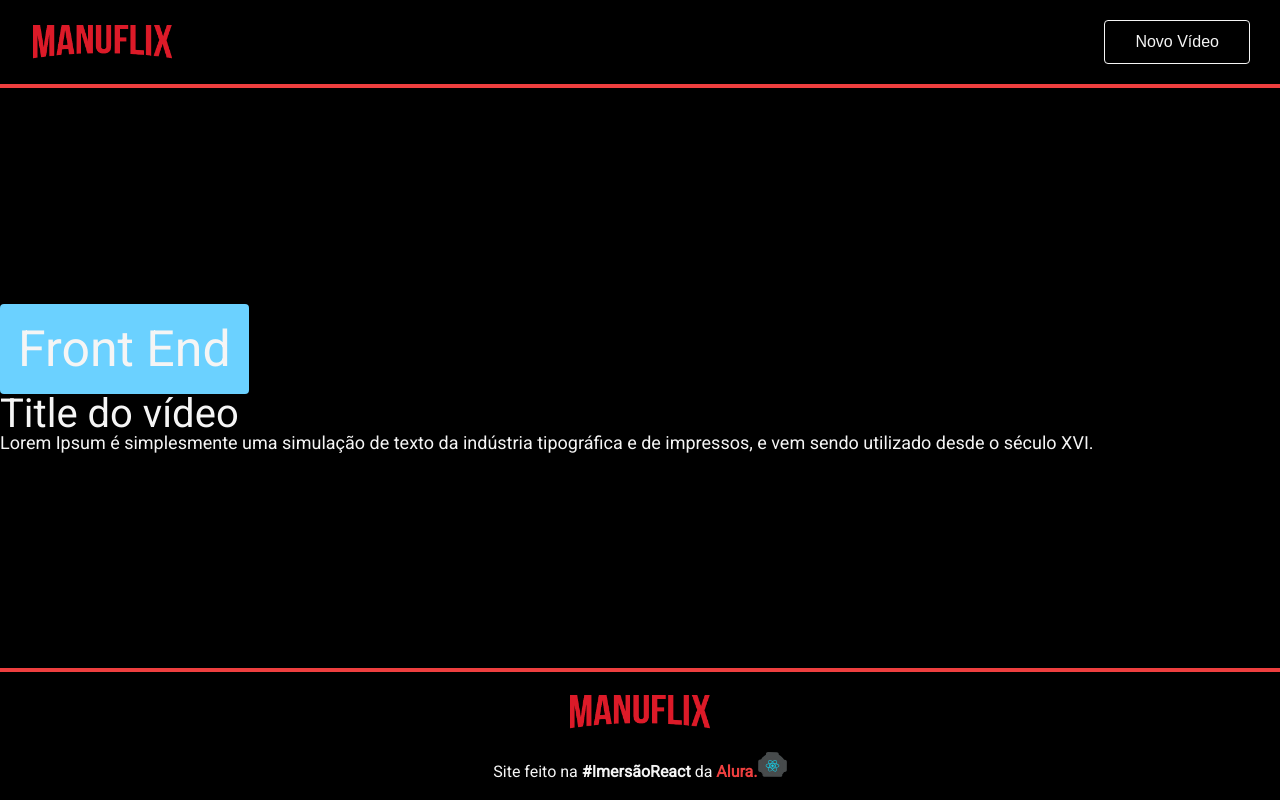
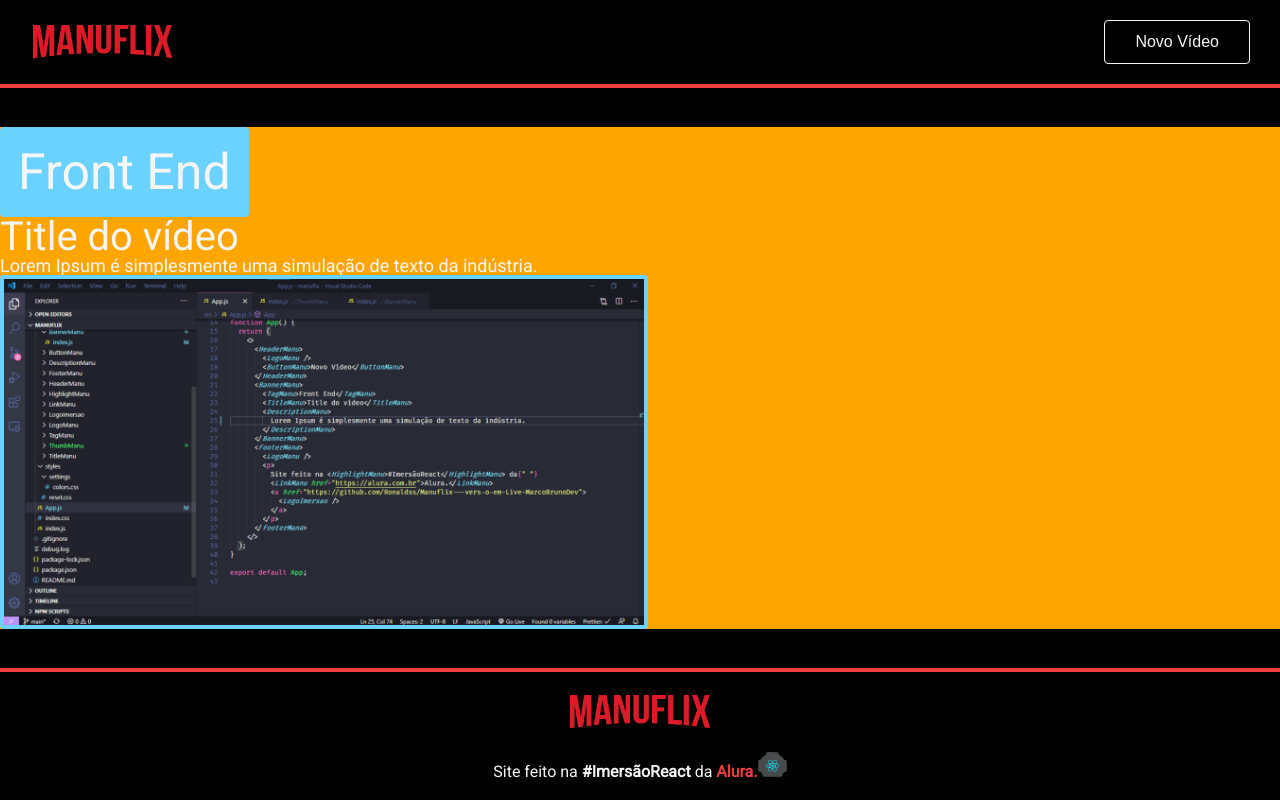
Before and after one commit to Ronaldss/Manuflix---vers-o-em-Live-MarcoBrunoDev, a React (Create React App) app: page / in a window 1280 px wide. Built offline with nearby package versions, Linux system fonts and the light colour scheme.

Commit message:
creating Thumb component

```diff
--- a/src/App.js
+++ b/src/App.js
@@ -10,6 +10,8 @@ import TagManu from "./components/TagManu";
 import BannerManu from "./components/BannerManu";
 import TitleManu from "./components/TitleManu/";
 import DescriptionManu from "./components/DescriptionManu/index.js";
+import ThumbManu from "./components/ThumbManu/index.js";
+import dev from "./assests/img/dev.png";
 
 function App() {
   return (
@@ -22,9 +24,9 @@ function App() {
         <TagManu>Front End</TagManu>
         <TitleManu>Title do vídeo</TitleManu>
         <DescriptionManu>
-          Lorem Ipsum é simplesmente uma simulação de texto da indústria
-          tipográfica e de impressos, e vem sendo utilizado desde o século XVI.
+          Lorem Ipsum é simplesmente uma simulação de texto da indústria.
         </DescriptionManu>
+        <ThumbManu src={dev} alt="Thumb da minha tela" />
       </BannerManu>
       <FooterMana>
         <LogoManu />
--- a/src/components/BannerManu/index.js
+++ b/src/components/BannerManu/index.js
@@ -1,5 +1,7 @@
 import styled from "styled-components";
 
-const BannerManu = styled.section``;
+const BannerManu = styled.section`
+  background: orange;
+`;
 
 export default BannerManu;
--- /dev/null
+++ b/src/components/ThumbManu/index.js
@@ -0,0 +1,9 @@
+import styled from "styled-components";
+
+const ThumbManu = styled.img`
+  border-radius: 4px;
+  border: 4rem solid var(--color-frontend);
+  width: 640px;
+`;
+
+export default ThumbManu;
```
Also changed, not shown: src/assests/img/dev.png (added).
